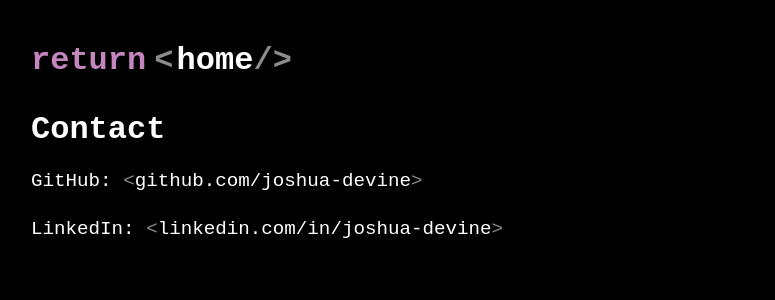
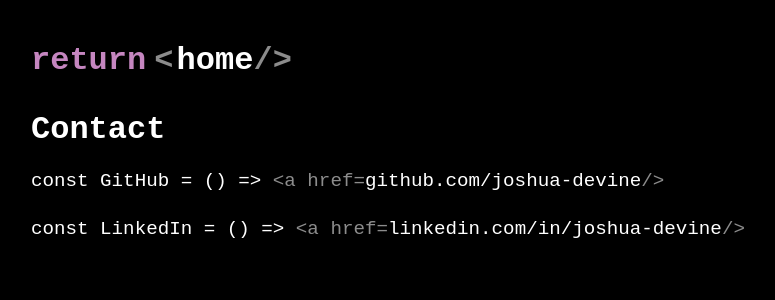
Before and after one commit to jdvne/devines.org, a React (Vite) app: page /contact in a window 1280 px wide. Shown: the top 300 px of the page, without its empty margins (209-984 px from the left). Built offline with nearby package versions, Linux system fonts and the light colour scheme; a web font is replaced by a local one.

Commit message:
feat: better style on contact

```diff
--- a/src/pages/Contact.jsx
+++ b/src/pages/Contact.jsx
@@ -3,6 +3,9 @@ import { Breadcrumb } from '../components/Breadcrumb';
 
 const lt = '<';
 const gt = '>';
+
+const github = 'const GitHub = () => '
+const linkedin = 'const LinkedIn = () => ';
 
 function Contact() {
   return (
@@ -10,10 +13,10 @@ function Contact() {
       <Breadcrumb crumbs={[{ label: 'Home', path: '/' }, { label: 'Contact' }]} />
       <h1>Contact</h1>
       <p>
-        GitHub: <a href="https://github.com/jdvne"><span className={styles.tag}>{lt}</span>github.com/joshua-devine<span className={styles.tag}>{gt}</span></a>
+        {github}<a href="https://github.com/jdvne"><span className={styles.tag}>{lt}a href=</span>github.com/joshua-devine<span className={styles.tag}>/{gt}</span></a>
       </p>
       <p>
-        LinkedIn: <a href="https://www.linkedin.com/in/jdvne"><span className={styles.tag}>{lt}</span>linkedin.com/in/joshua-devine<span className={styles.tag}>{gt}</span></a>
+        {linkedin}<a href="https://www.linkedin.com/in/jdvne"><span className={styles.tag}>{lt}a href=</span>linkedin.com/in/joshua-devine<span className={styles.tag}>/{gt}</span></a>
       </p>
     </div>
   );
```
